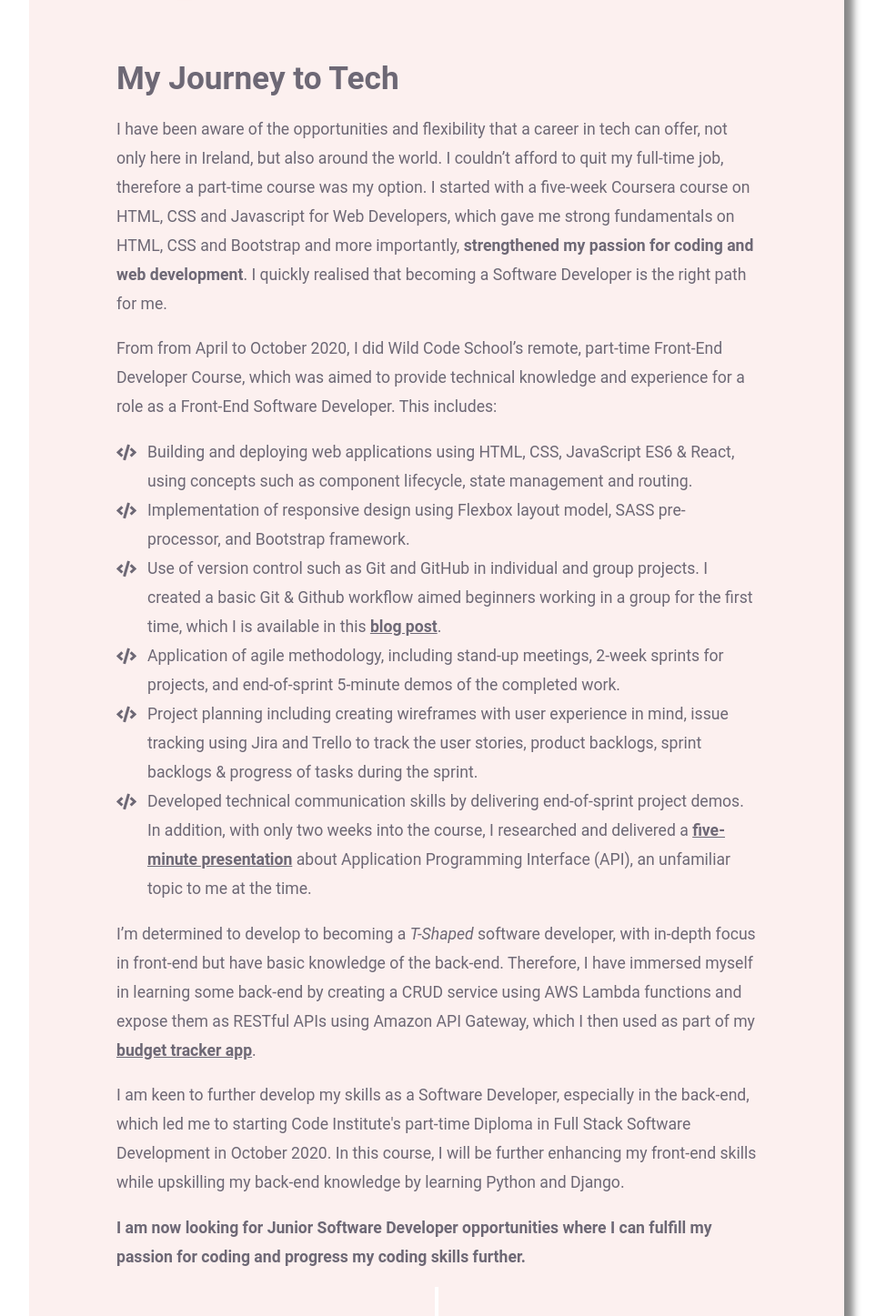
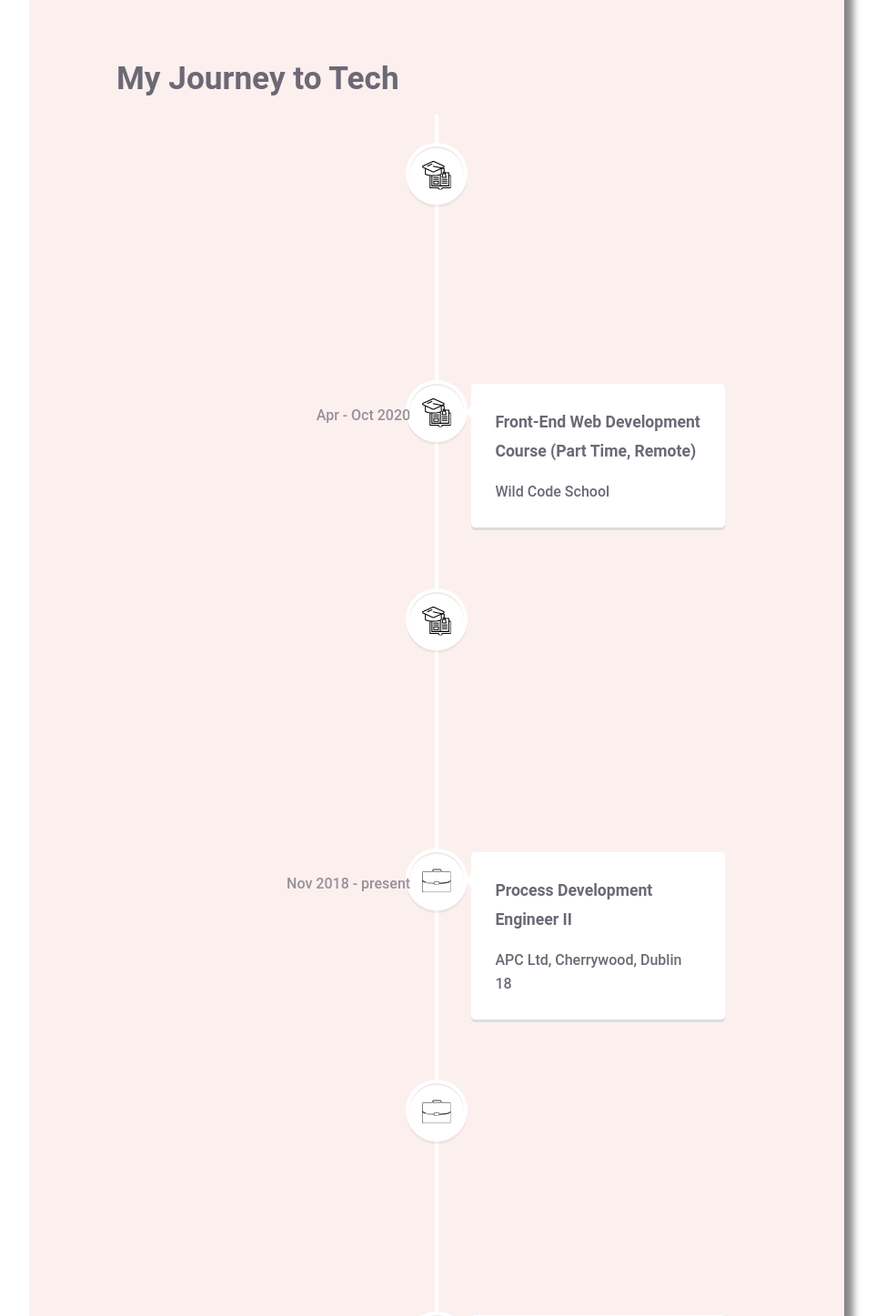
Before and after one commit to gladys-pascual/portfolio, a React (Create React App) app: page /about-me in a window 1280 px wide. Shown: the part 400-1847 px from the top of the page at 91% size, without its empty margins (160-1134 px from the left). Built offline with nearby package versions, Linux system fonts and the light colour scheme.

Commit message:
Improve the format of about me section. Place timeline ahead of text.

```diff
--- a/src/components/AboutMeContent/AboutMeContent.js
+++ b/src/components/AboutMeContent/AboutMeContent.js
@@ -3,6 +3,7 @@ import IntroDescription from "./IntroDescription";
 import Technologies from "../Technologies/Technologies";
 import "./AboutMeContent.scss";
 import JourneyToTech from "./JourneyToTech";
+import Timeline from "../../components/Timeline/Timeline";
 
 const AboutMeContent = ({ technologies }) => {
   return (
@@ -26,6 +27,7 @@ const AboutMeContent = ({ technologies }) => {
       <div className="journey-to-tech-wrapper">
         <div className="journey-to-tech">
           <h1>My Journey to Tech</h1>
+          <Timeline />
           <JourneyToTech />
         </div>
       </div>
--- a/src/components/AboutMeContent/JourneyToTech.js
+++ b/src/components/AboutMeContent/JourneyToTech.js
@@ -7,19 +7,30 @@ const JourneyToTech = () => {
         I have been aware of the opportunities and flexibility that a career in
         tech can offer, not only here in Ireland, but also around the world. I
         couldn’t afford to quit my full-time job, therefore a part-time course
-        was my option. I started with a five-week Coursera course on HTML, CSS
-        and Javascript for Web Developers, which gave me strong fundamentals on
-        HTML, CSS and Bootstrap and more importantly,
-        <strong> strengthened my passion for coding and web development</strong>
-        . I quickly realised that becoming a Software Developer is the right
-        path for me.
+        was my option.
       </p>
 
+      <div>
+        <h3>March to April 2020</h3>
+        <p>
+          I started with a five-week Coursera course on HTML, CSS and Javascript
+          for Web Developers, which gave me strong fundamentals on HTML, CSS and
+          Bootstrap and more importantly,
+          <strong>
+            {" "}
+            strengthened my passion for coding and web development
+          </strong>
+          . I quickly realised that becoming a Software Developer is the right
+          path for me.
+        </p>
+      </div>
+
+      <h3>April to October 2020</h3>
       <p>
-        From from April to October 2020, I did Wild Code School’s remote,
-        part-time Front-End Developer Course, which was aimed to provide
-        technical knowledge and experience for a role as a Front-End Software
-        Developer. This includes:
+        I then continued my journey with Wild Code School’s remote, part-time
+        Front-End Developer Course, which was aimed to provide technical
+        knowledge and experience for a role as a Front-End Software Developer.
+        This includes:
       </p>
       <ul>
         <li>
@@ -115,19 +126,21 @@ const JourneyToTech = () => {
         </a>
         .
       </p>
+      <h3>Present</h3>
       <p>
         I am keen to further develop my skills as a Software Developer,
         especially in the back-end, which led me to starting Code Institute's
         part-time Diploma in Full Stack Software Development in October 2020. In
         this course, I will be further enhancing my front-end skills while
-        upskilling my back-end knowledge by learning Python and Django.
+        upskilling my back-end knowledge by learning Python and Django in
+        conjuction with MongoDB to process and present information.
       </p>
       <p>
-        <strong>
+        <h3>
           I am now looking for Junior Software Developer opportunities where I
           can fulfill my passion for coding and progress my coding skills
           further.
-        </strong>
+        </h3>
       </p>
     </div>
   );
--- a/src/pages/AboutMe/AboutMe.js
+++ b/src/pages/AboutMe/AboutMe.js
@@ -1,6 +1,5 @@
 import React from "react";
 import "./AboutMe.scss";
-import Timeline from "../../components/Timeline/Timeline";
 import AboutMeContent from "../../components/AboutMeContent/AboutMeContent";
 import Personal from "../../components/Personal/Personal";
 
@@ -9,7 +8,6 @@ const AboutMe = ({ technologies }) => {
     <div className="about-me-wrapper">
       <div className="about-me">
         <AboutMeContent technologies={technologies} />
-        <Timeline />
         <Personal />
       </div>
     </div>
```
